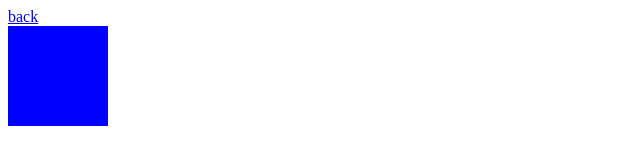
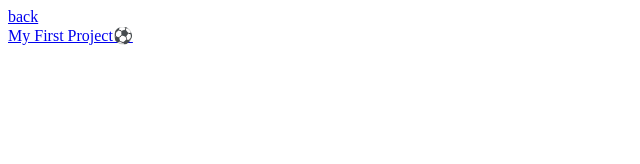
Before and after one commit to c26sl/c26sl.github.io, a plain HTML site: page projects.html in a window 1280 px wide. Shown: the whole page, without its empty margins (0-640 px from the left). Drawn offline with Linux system fonts and the light colour scheme.

Commit message:
molly adding new things

```diff
--- a/projects.html
+++ b/projects.html
@@ -9,24 +9,25 @@
 <a href="index.html">back
 </a>
 <style type="text/css">
-#shooting_stars{
-			width: 100px;
-			height: 100px;
-			background-color: blue;
-			background-image: ;
-
-	}
 
 
+ #animation{
+ 	font-size: 16px;
+
+
+ }
 
 
 
 
 </style>
 
-<div id="shooting_stars"></div>
 
 
+
+<a href="animation.html">
+	<div id="animation" class="button">My First Project⚽</div>
+</a>
 
 
 
```
Also changed, not shown: index.html (+3 -0 lines).
